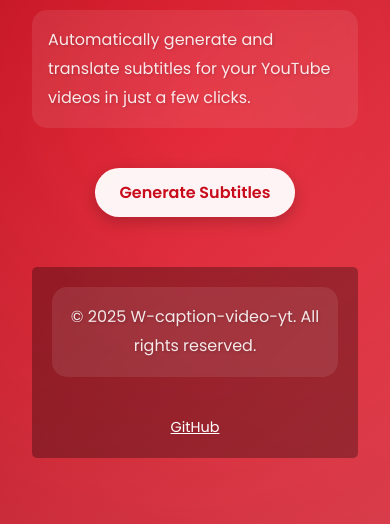
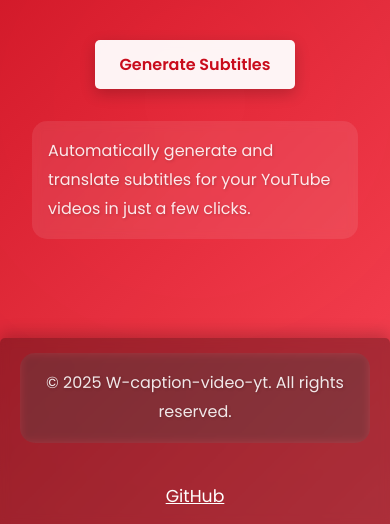
Before and after one commit to MILKAA-88/W-caption-video-yt, a plain HTML site: page index.html in a window 390 px wide. Shown: the part 320-844 px from the top of the page. Drawn offline with Linux system fonts and the light colour scheme.

Commit message:
Fix css responsive

```diff
--- a/index.html
+++ b/index.html
@@ -11,8 +11,8 @@
 </head>
 <body>
     <h1> Welcome in the future of generating captions on Youtube! </h1>
+        <button>Generate Subtitles</button>
     <p>Automatically generate and translate subtitles for your YouTube videos in just a few clicks.</p>
-    <button>Generate Subtitles</button>
     <footer>
         <p>&copy; 2025 W-caption-video-yt. All rights reserved.</p>
         <a href="https://github.com/MILKAA-88/W-caption-video-yt" target="_blank">GitHub</a>
--- a/style.css
+++ b/style.css
@@ -27,11 +27,12 @@ body {
     min-height: 100vh;
     display: flex;
     flex-direction: column;
-    justify-content: center;
+    justify-content: flex-start;
     align-items: center;
-    padding: 2rem;
+    padding: 4rem 2rem;
     overflow-x: hidden;
     position: relative;
+    gap: 2rem;
 }
 
 /* Animation de fond */
@@ -53,7 +54,7 @@ h1 {
     font-weight: 700;
     margin-bottom: 1.5rem;
     text-shadow: 3px 3px 6px var(--shadow-color);
-    background: linear-gradient(to right, #ffffff, #f1f1f1);
+    background: linear-gradient(to right, #000000, #f1f1f1);
     -webkit-background-clip: text;
     background-clip: text;
     -webkit-text-stroke: 2px rgba(0, 0, 0, 0.3);
@@ -76,6 +77,7 @@ p {
     transform: translateY(0);
     transition: transform 0.3s ease;
     cursor: default;
+    z-index: 1;
 }
 
 p:hover {
@@ -90,18 +92,20 @@ button {
     color: var(--primary-color);
     background: rgba(255, 255, 255, 0.95);
     border: none;
-    border-radius: 50px;
+    border-radius: 5px;
     cursor: pointer;
     transition: all 0.4s cubic-bezier(0.175, 0.885, 0.32, 1.275);
     box-shadow: 0 5px 15px var(--shadow-color);
     position: relative;
     overflow: hidden;
+    backdrop-filter: blur(5px);
 }
 
 button:hover {
     transform: translateY(-3px) scale(1.05);
     box-shadow: 0 8px 20px var(--shadow-color);
     background: #ffffff;
+    backdrop-filter: blur(5px);
 }
 
 button:active {
@@ -111,10 +115,10 @@ button:active {
 /* Animations */
 @keyframes pulse {
     0%, 100% {
-        opacity: 0.5;
+        opacity: 0.1;
     }
     50% {
-        opacity: 0.8;
+        opacity: 0.2;
     }
 }
 
@@ -157,21 +161,31 @@ button:active {
     }
 }
 footer {
-    margin-top: 50px;
-    padding: 20px;
+    margin-top: auto;
+    padding: 15px 20px;
     background-color: rgba(0,0,0,0.3);
     width: 100%;
     text-align: center;
     color: #fff;
     font-size: 0.9rem;
-    border-radius: 5px;
+    border-radius: 5px 5px 0 0;
+    position: fixed;
+    bottom: 0;
+    left: 50%;
+    transform: translateX(-50%);
+    max-width: 800px;
+    backdrop-filter: blur(5px);
+    box-shadow: 0 -5px 15px var(--shadow-color);
+    z-index: 0;
 }
 
 footer a {
     color: #fff;
     text-decoration: underline;
+    transition: color 0.3s ease;
+    font-size: 1.2em;
 }
 
 footer a:hover {
-    color: #00f2fe;
+    color: var(--secondary-color);
 }
```
